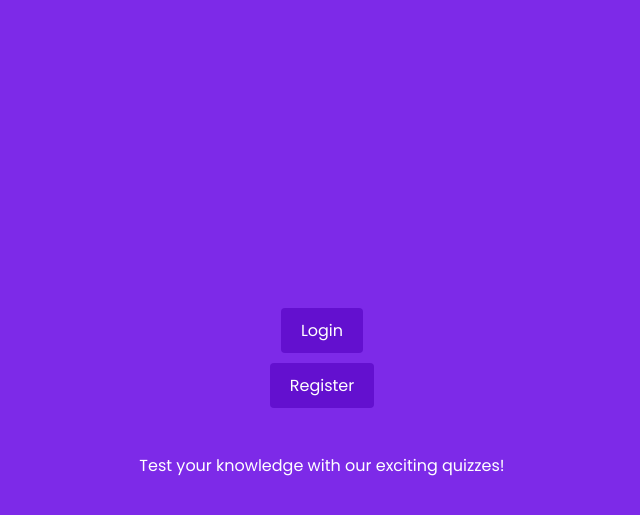
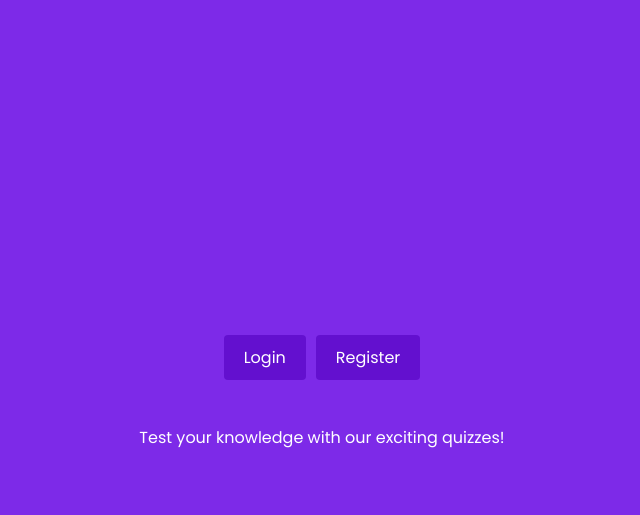
Before and after one commit to varsha-nagle/Quiz-App, a Django app: page / in a window 1280 px wide. Shown: the top 515 px of the page, without its empty margins (318-958 px from the left). Run offline with Django 4.2, Linux system fonts and the light colour scheme.

Commit message:
code for error message show without entering creds & update css for buttons alignment

```diff
--- a/QuizMaster/QuizManager/static/index.css
+++ b/QuizMaster/QuizManager/static/index.css
@@ -18,8 +18,9 @@ body {
 }
 
 .btn {
-    text-align: center;
     margin-bottom: 20px;
+    display: flex;
+    justify-content: center;
 }
 
 .login_btn,
--- a/QuizMaster/QuizManager/templates/index.html
+++ b/QuizMaster/QuizManager/templates/index.html
@@ -17,14 +17,12 @@
                      <button class="login_btn">Login</button>
                 </form>
             </div>
-
             <div>
                 <form  method="post" action="{% url 'register' %}">
                      {% csrf_token %}
                      <button class="register_btn">Register</button>
                 </form>
             </div>
-
         </div>
         <div class="content">
             Test your knowledge with our exciting quizzes!
--- a/QuizMaster/QuizManager/views.py
+++ b/QuizMaster/QuizManager/views.py
@@ -21,7 +21,8 @@ def login_view(request):
             return redirect('/home')  # Check that 'home' matches your actual URL pattern
         else:
             # Handle invalid login
-            messages.error(request, 'Invalid email or password.')
+            if username and password:
+                messages.error(request, 'Invalid username or password.')
     return render(request, 'login.html')
 
 
```
